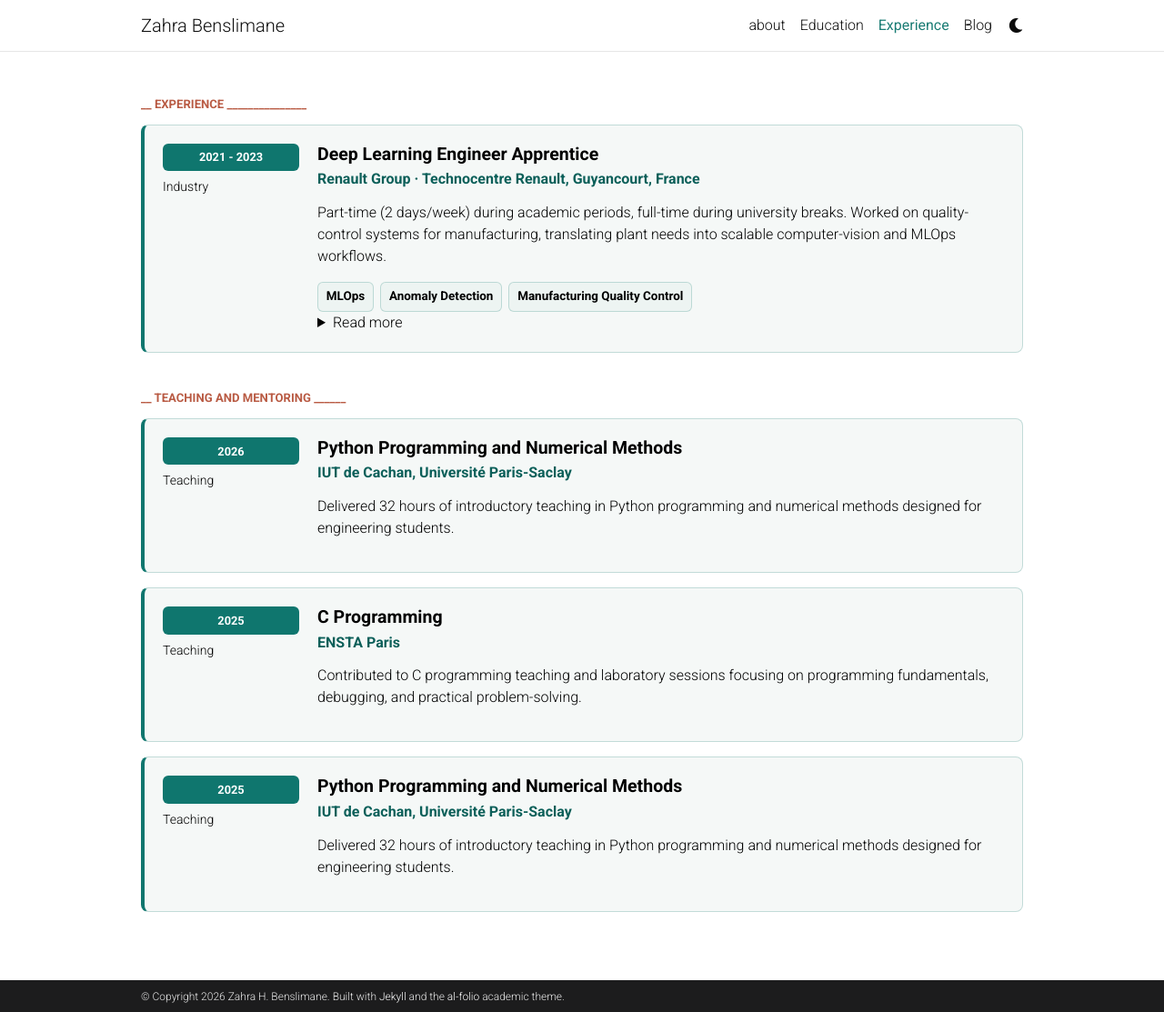
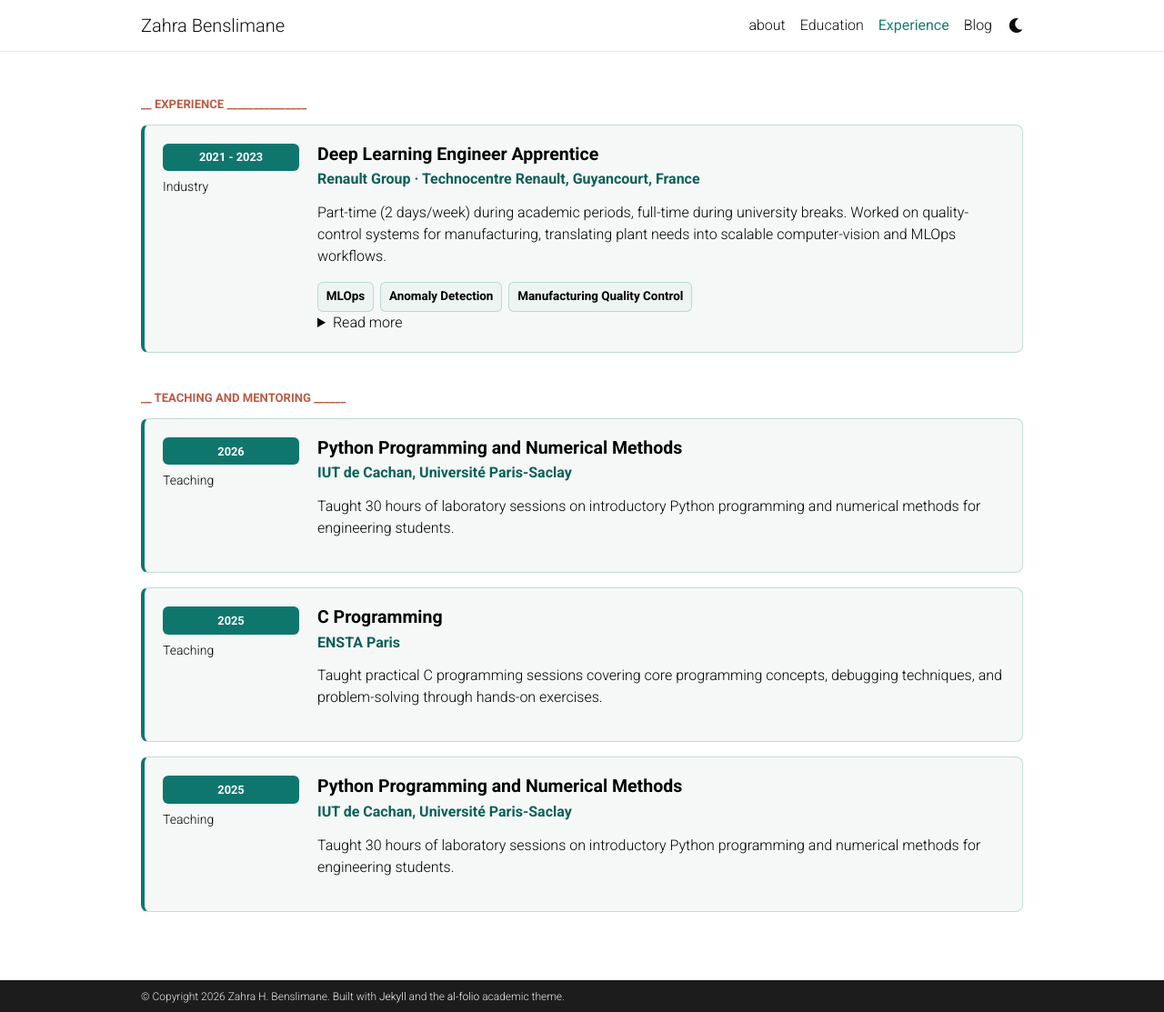
Before and after one commit to ZahraBenslimane/Portfolio, a Jekyll site: the page built from _pages/experience.md, in a window 1280 px wide and 1113 px high. Shown: the whole window at 91% size. Built offline with Jekyll 4.4.1, drawn with Linux system fonts in a browser that asks for light colours; comment, search, counter and statistics services are not loaded; a style sheet for code colours, icons or effects is not loaded.

```diff
--- a/_data/teaching.yml
+++ b/_data/teaching.yml
@@ -3,21 +3,21 @@
   period: 2026
   role: Teaching
   description: >
-    Delivered 32 hours of introductory teaching in Python programming and numerical
-    methods designed for engineering students.
+    Taught 30 hours of laboratory sessions on introductory Python programming
+    and numerical methods for engineering students.
 
 - title: C Programming
   institution: ENSTA Paris
   period: 2025
   role: Teaching
   description: >
-    Contributed to C programming teaching and laboratory sessions focusing on programming fundamentals, debugging, and practical
-    problem-solving.
+    Taught practical C programming sessions covering core programming concepts,
+    debugging techniques, and problem-solving through hands-on exercises.
 
 - title: Python Programming and Numerical Methods
   institution: IUT de Cachan, Université Paris-Saclay
   period: 2025
   role: Teaching
   description: >
-    Delivered 32 hours of introductory teaching in Python programming and numerical
-    methods designed for engineering students.
+    Taught 30 hours of laboratory sessions on introductory Python programming
+    and numerical methods for engineering students.
```
